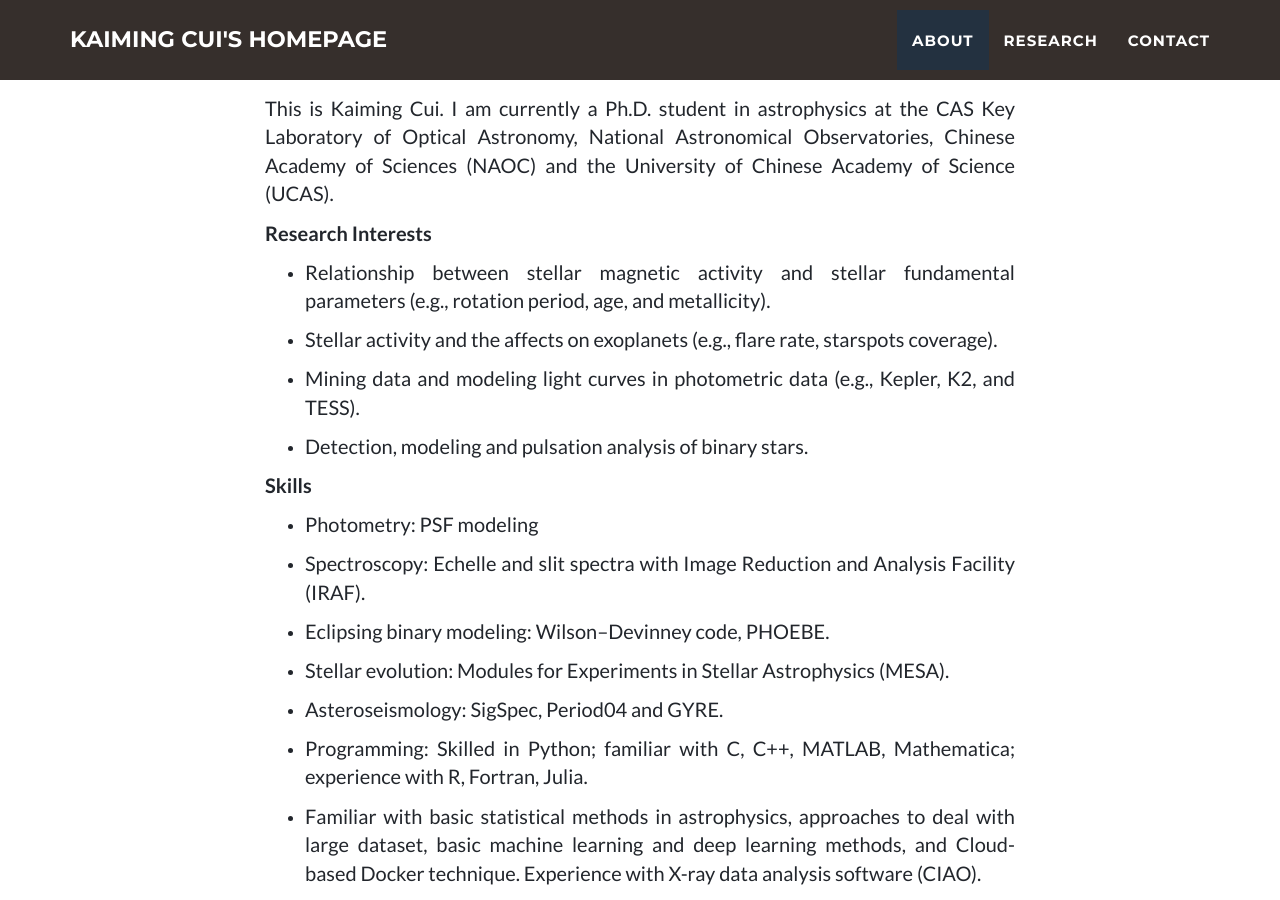
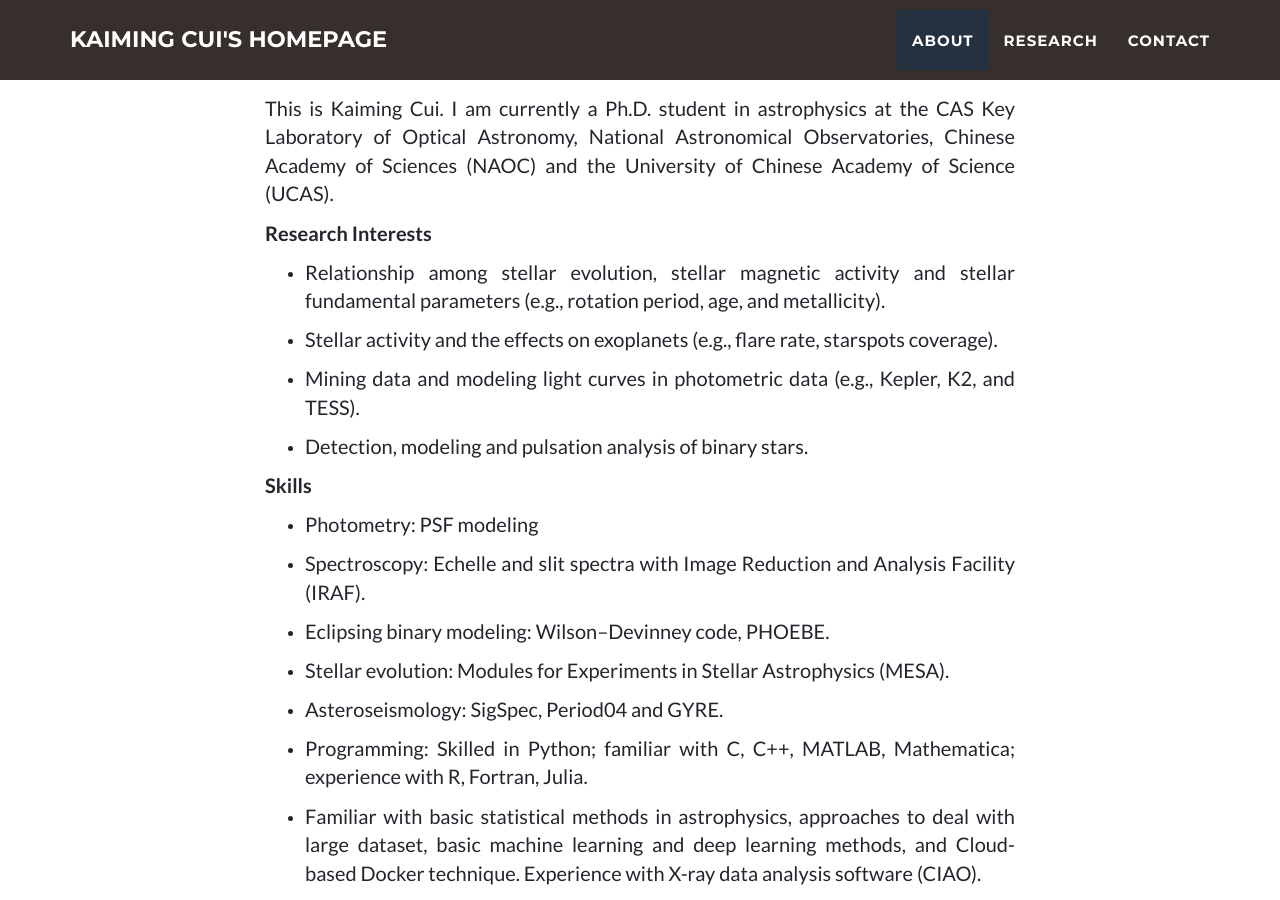
Before and after one commit to ckm3/ckm3.github.io, a Jekyll site: the page built from _posts/2014-07-18-project-1.markdown, in a window 1280 px wide and 900 px high, scrolled down 835 px. Built offline with Jekyll 4.4.1, drawn with Linux system fonts in a browser that asks for light colours.

Commit message:
correct typos

```diff
--- a/_includes/about.html
+++ b/_includes/about.html
@@ -14,8 +14,8 @@
                     </p>
                     <p><b>Research Interests</b></p>
                      <ul>
-                      <li><p>Relationship between stellar magnetic activity and stellar fundamental parameters (e.g., rotation period, age, and metallicity).</p></li>
-                      <li><p>Stellar activity and the affects on exoplanets (e.g., flare rate, starspots coverage).</p></li>
+                      <li><p>Relationship among stellar evolution, stellar magnetic activity and stellar fundamental parameters (e.g., rotation period, age, and metallicity).</p></li>
+                      <li><p>Stellar activity and the effects on exoplanets (e.g., flare rate, starspots coverage).</p></li>
                       <li><p>Mining data and modeling light curves in photometric data (e.g., Kepler, K2, and TESS).</p></li>
                       <li><p>Detection, modeling and pulsation analysis of binary stars.</p></li>
                     </ul>
```
